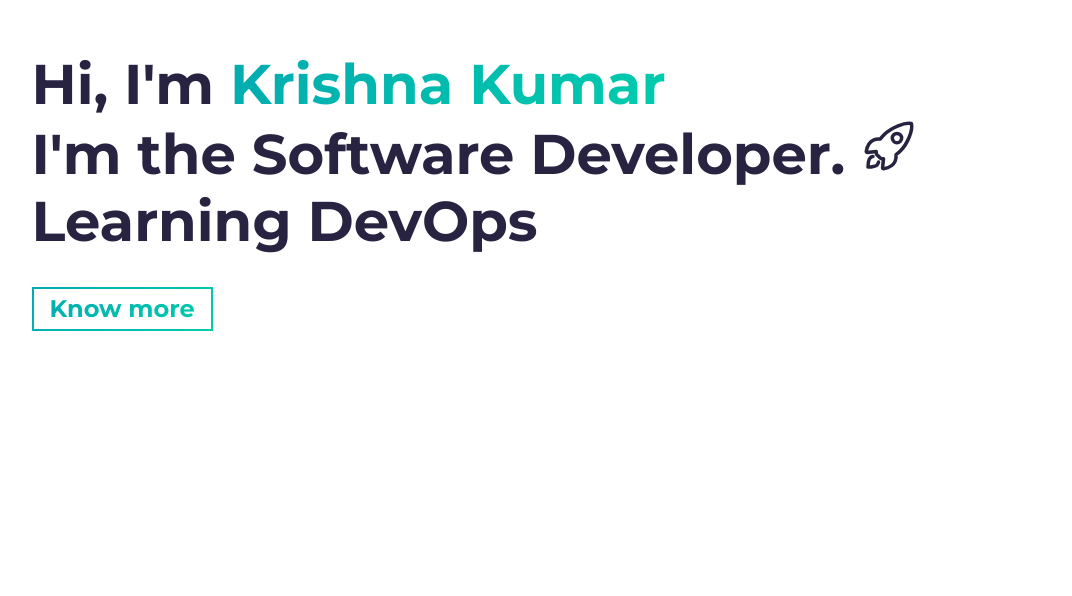
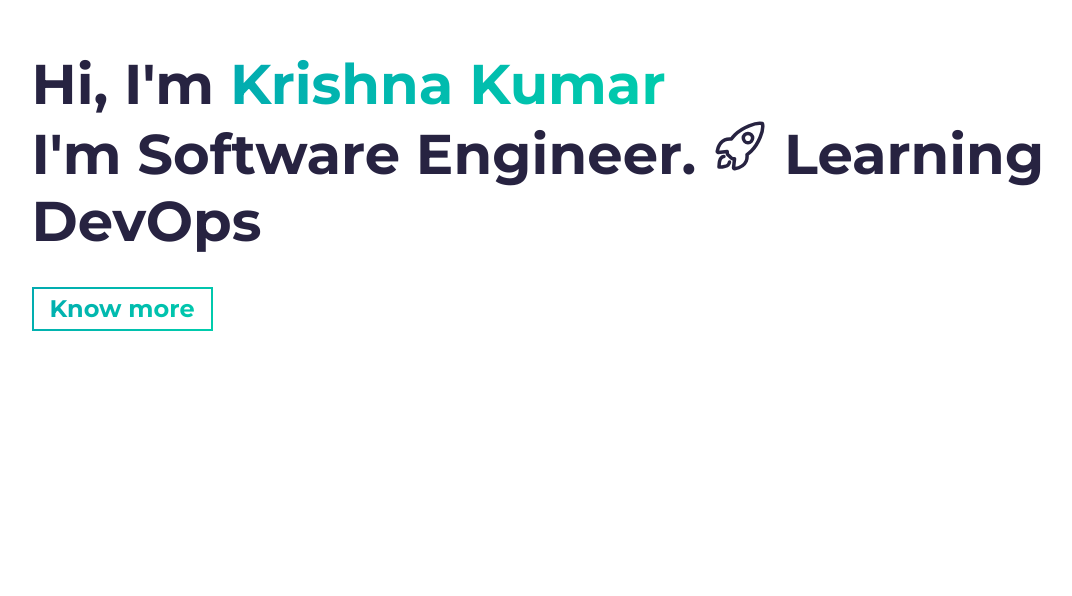
Before and after one commit to Krishnakumar59/aboutme, a website built with Parcel: page src/index.html in a window 1280 px wide. Shown: the part 204-800 px from the top of the page, without its empty margins (46-1118 px from the left). Built offline with nearby package versions, Linux system fonts and the light colour scheme.

Commit message:
Update index.html

```diff
--- a/src/index.html
+++ b/src/index.html
@@ -39,7 +39,7 @@
         <h1 class="hero-title load-hidden">
           Hi, I'm <span class="text-color-main">Krishna Kumar</span>
           <br />
-          I'm the Software Developer.
+          I'm  Software Engineer.
           <ion-icon name="rocket-outline"></ion-icon> Learning DevOps
         </h1>
         <p class="hero-cta load-hidden">
```
